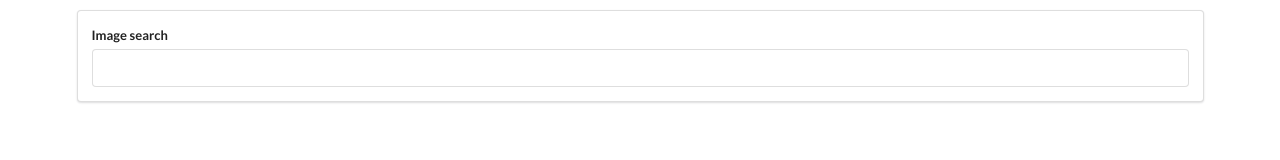
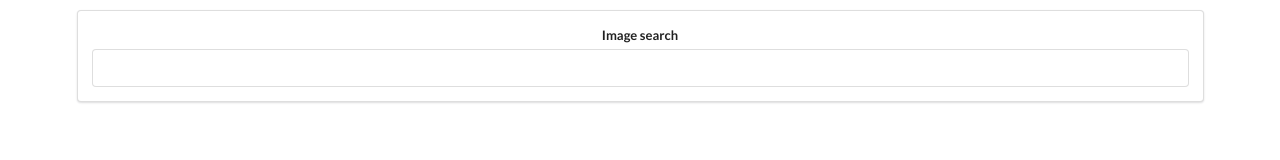
Before and after one commit to ManojSilag/React.js_sandbox, a React (Create React App) app in the folder 3section/pics/: page / in a window 1280 px wide. Shown: the top 160 px of the page. Built offline with nearby package versions, Linux system fonts and the light colour scheme.

Commit message:
Handling user input with forms and events

```diff
--- a/3section/pics/src/components/App.js
+++ b/3section/pics/src/components/App.js
@@ -2,11 +2,20 @@ import React from 'react';
 import SearchBox from './SearchBox';
 
 
-const App = () => {
-    return (
-        <div className="ui container" style={{marginTop: '10px'}}>
-        <SearchBox/>
-        </div>
-    )
+class App extends React.Component {
+
+    onSearchSubmit(term){
+        console.log(term);
+
+    }
+
+
+    render(){
+        return (
+            <div className="ui container" style={{marginTop: '10px'}}>
+            <SearchBox onSubmitt={this.onSearchSubmit}/>
+            </div>
+        );
+    }
 }
 export default App;
--- a/3section/pics/src/components/SearchBox.js
+++ b/3section/pics/src/components/SearchBox.js
@@ -3,13 +3,27 @@ import React from 'react';
 
 
 class SearchBox extends React.Component{
+    constructor(props){
+        super(props)
+        this.state = { term: ''}
+    }
+
+    onSubmitChange = (event) =>{
+        event.preventDefault();
+
+        this.props.onSubmitt(this.state.term);
+    }
+
     render(){
         return (
             <div className="ui segment">
-                <form className="ui form">
+                <form className="ui form" onSubmit={this.onSubmitChange}>
                     <div className="field">
-                        <label>Image search</label>
-                        <input type="text"/>
+                        <label style={{display: 'flex', justifyContent: 'center'}}>Image search</label>
+                        <input
+                        type="text"
+                        value={this.state.term}
+                        onChange={ e => this.setState({ term: e.target.value}) }/>
                     </div>
                 </form>
             </div>
```
